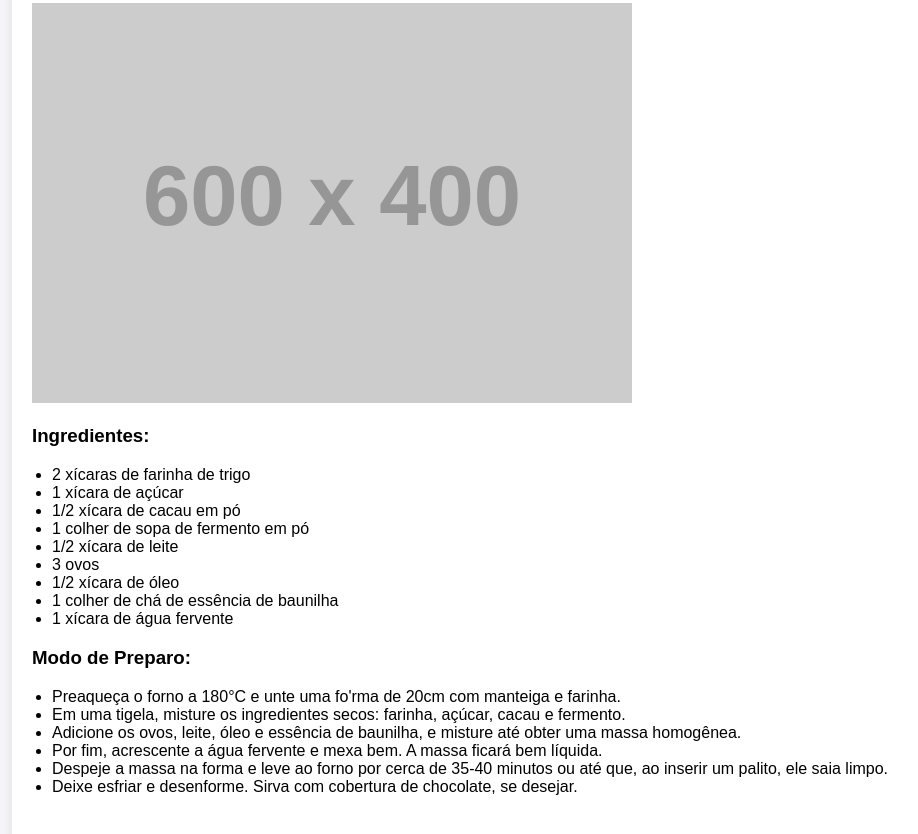
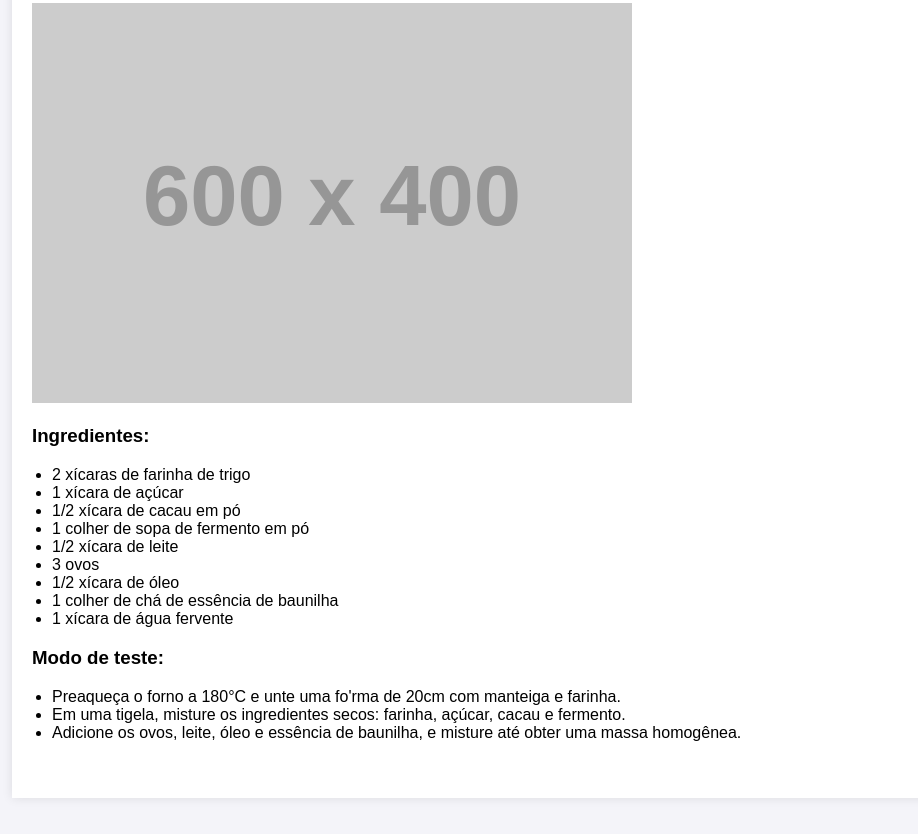
Before and after one commit to MatheusCardoso013/scm, a plain HTML site: page index.html in a window 1280 px wide. Shown: the part 1019-1853 px from the top of the page, without its empty margins (8-926 px from the left). Drawn offline with Linux system fonts and the light colour scheme; placeholder pictures from the web are drawn by us.

Commit message:
Alteração no index html

```diff
--- a/index.html
+++ b/index.html
@@ -111,14 +111,12 @@
             </ul>
         </div>
         <div class="instructions">
-            <h3>Modo de Preparo:</h3>
+            <h3>Modo de teste:</h3>
             <ul>
                 <li>Preaqueça o forno a 180°C e unte uma fo'rma de 20cm com manteiga e farinha.</li>
                 <li>Em uma tigela, misture os ingredientes secos: farinha, açúcar, cacau e fermento.</li>
                 <li>Adicione os ovos, leite, óleo e essência de baunilha, e misture até obter uma massa homogênea.</li>
-                <li>Por fim, acrescente a água fervente e mexa bem. A massa ficará bem líquida.</li>
-                <li>Despeje a massa na forma e leve ao forno por cerca de 35-40 minutos ou até que, ao inserir um palito, ele saia limpo.</li>
-                <li>Deixe esfriar e desenforme. Sirva com cobertura de chocolate, se desejar.</li>
+
             </ul>
         </div>
     </div>
```
